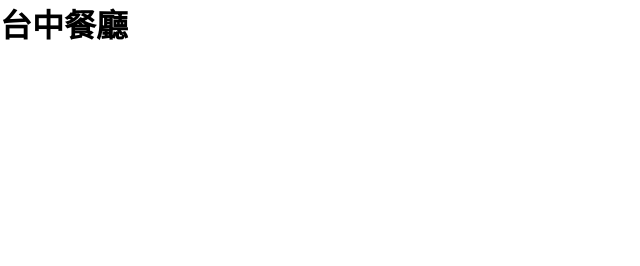
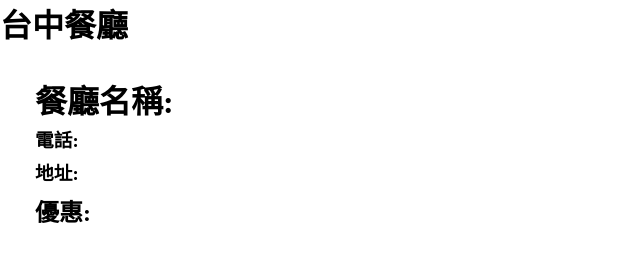
Before and after one commit to Dent24/HC9, a plain HTML site: page index.html in a window 1280 px wide. Shown: the whole page, without its empty margins (0-640 px from the left). Drawn offline with nearby package versions, Linux system fonts and the light colour scheme.

Commit message:
新增文字內容以及樣式

```diff
--- a/index.html
+++ b/index.html
@@ -9,7 +9,14 @@
 </head>
 <body>
     <h1>台中餐廳</h1>
-    <div id="restaurant"></div>
+    <div id="restaurant">
+        <div id="box">
+            <h1>餐廳名稱:</h1>
+            <h3>電話:</h3>
+            <h3>地址:</h3>
+            <h2>優惠:</h2>
+        </div>
+    </div>
 
     <script src="https://cdn.jsdelivr.net/npm/vue/dist/vue.js"></script>
     <script src="./main.js"></script>
--- a/style.scss
+++ b/style.scss
@@ -4,3 +4,23 @@
     box-sizing: border-box;
     font-family: 微軟正黑體;
 }
+
+#restaurant{
+
+    #box{
+        box-shadow: 0 5px 5px solid rgba(0, 0, 0, 0.5);
+        padding: 30px;
+
+        h1{
+            padding: 0 5px;
+        }
+
+        h2{
+            padding: 5px;
+        }
+
+        h3{
+            padding: 3px 5px;
+        }
+    }
+}
```
Also changed, not shown: style.css, 1 other file.
